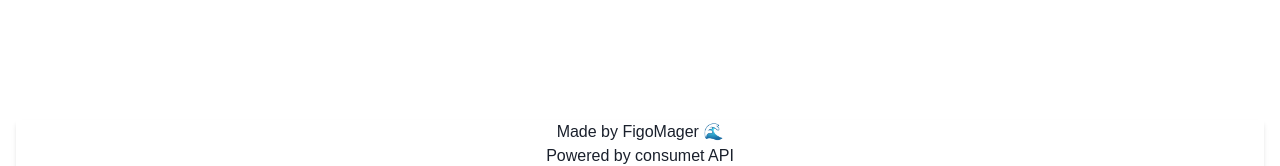
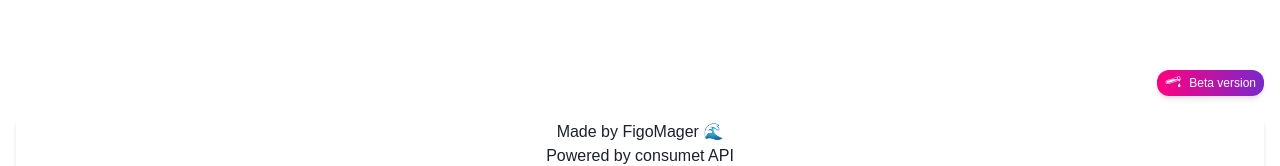
Before and after one commit to hansfigo/mikiflix-web, a React (Vite) app: page / in a window 1280 px wide. Shown: the part 680-846 px from the top of the page. Built offline with nearby package versions, Linux system fonts and the light colour scheme; no server answers; a web font is replaced by a local one.

Commit message:
scroll btn + floating Btn

```diff
--- a/src/App.tsx
+++ b/src/App.tsx
@@ -2,10 +2,11 @@ import './App.css'
 import AnimeHomePage from './pages/AnimeHomePage'
 import { BrowserRouter as Router, Routes, Route } from 'react-router-dom';
 import AnimePlayer from './pages/AnimePlayerPage'
-import { Box, Container } from '@chakra-ui/react';
+import { Box, Container} from '@chakra-ui/react';
 import MyHeader from './components/Header';
 import AnimeDetailPage from './pages/AnimeDetailPage';
 import MyFooter from './components/Footer';
+import FloatingActionButton from './components/FloatingActionButton';
 
 
 function App() {
@@ -21,7 +22,8 @@ function App() {
             <Route path="/anime/:animeId" element={<AnimeDetailPage />}></Route>
           </Routes>
         </Box>
-        <MyFooter/>
+        <MyFooter />
+      <FloatingActionButton/>
       </Router>
     </Container>
   )
--- a/src/components/AnimeHomePage/AnimeSections.tsx
+++ b/src/components/AnimeHomePage/AnimeSections.tsx
@@ -1,5 +1,6 @@
 import { ChevronLeftIcon, ChevronRightIcon } from "@chakra-ui/icons"
 import { Flex, Box, Heading, IconButton, SimpleGrid, SkeletonText, Card, Skeleton } from "@chakra-ui/react"
+import { useRef } from "react";
 import AnimeCard from "./AnimeCard"
 
 interface Anime {
@@ -15,7 +16,7 @@ interface AnimeSection {
     title: string,
     isLoading: boolean | undefined,
     section: Anime[],
-    cardType : 'episode' | 'detail'
+    cardType: 'episode' | 'detail'
 }
 
 
@@ -32,14 +33,30 @@ const CardSkeleton: React.FC = () => {
 
 const AnimeSection: React.FC<AnimeSection> = ({ title, isLoading, section, cardType }: AnimeSection) => {
 
+    const scrollRef = useRef<HTMLInputElement>(null);
+
+    const handleScrollButton = (direction: string) => {
+        if (direction === 'left') {
+            if (scrollRef.current != null) {
+                scrollRef.current.scrollLeft -= 800;
+
+            }
+        }else{
+            if (scrollRef.current != null) {
+                scrollRef.current.scrollLeft += 800;
+
+            }
+        }
+
+    }
     return (<Box>
         <Flex mb={4} p={0} justifyContent={'space-between'} alignItems={'baseline'}>
             <Heading mb={4} fontSize={{ base: '2xl' }}>{title}</Heading>
-            <Flex gap={3} display={{base:"none", md:'flex', lg : 'flex'}}>
-                <IconButton aria-label="Left Scroll">
+            <Flex gap={3} display={{ base: "none", md: 'flex', lg: 'flex' }}>
+                <IconButton onClick={()=> {handleScrollButton('left')}} aria-label="Left Scroll">
                     <ChevronLeftIcon h={6} w={6} />
                 </IconButton>
-                <IconButton aria-label="Right Scroll">
+                <IconButton onClick={()=> {handleScrollButton('right')}} aria-label="Right Scroll">
                     <ChevronRightIcon h={6} w={6} />
                 </IconButton>
             </Flex>
@@ -51,7 +68,7 @@ const AnimeSection: React.FC<AnimeSection> = ({ title, isLoading, section, cardT
                 ))}
             </SimpleGrid>
         ) : (
-            <Flex gap={2} overflowX="auto" sx={{
+            <Flex ref={scrollRef} gap={2} overflowX="auto" sx={{
                 scrollBehavior: 'smooth',
                 '&::-webkit-scrollbar': { display: 'none' },
                 '&::-moz-scrollbar': { display: 'none' },
@@ -68,8 +85,8 @@ const AnimeSection: React.FC<AnimeSection> = ({ title, isLoading, section, cardT
                             episodeNum={anime.episodeNum}
                             episodeId={anime.episodeId}
                             animeId={anime.animeId}
-                            cardType = {cardType}
-                            />
+                            cardType={cardType}
+                        />
                     ))}
                 </Flex>
             </Flex>
--- /dev/null
+++ b/src/components/FloatingActionButton.tsx
@@ -0,0 +1,33 @@
+import { Box, Text, Flex } from "@chakra-ui/react";
+
+import { GiChemicalDrop } from "react-icons/gi"
+
+function FloatingActionButton() {
+    return (
+        <Box
+            position="fixed"
+            bottom="6"
+            right="4"
+            borderRadius="xl"
+            bgGradient="linear(to-l, #7928CA, #FF0080)"
+            color="white"
+            boxShadow="md"
+            display="flex"
+            py='1'
+            px='2'
+            justifyContent="center"
+            alignItems="center"
+            cursor="pointer"
+        >
+            {/* FAB icon */}
+            <Flex gap={2}>
+                <GiChemicalDrop />
+                <Text fontSize={'xs'}> Beta version</Text>
+
+            </Flex>
+
+        </Box>
+    );
+}
+
+export default FloatingActionButton;
```
